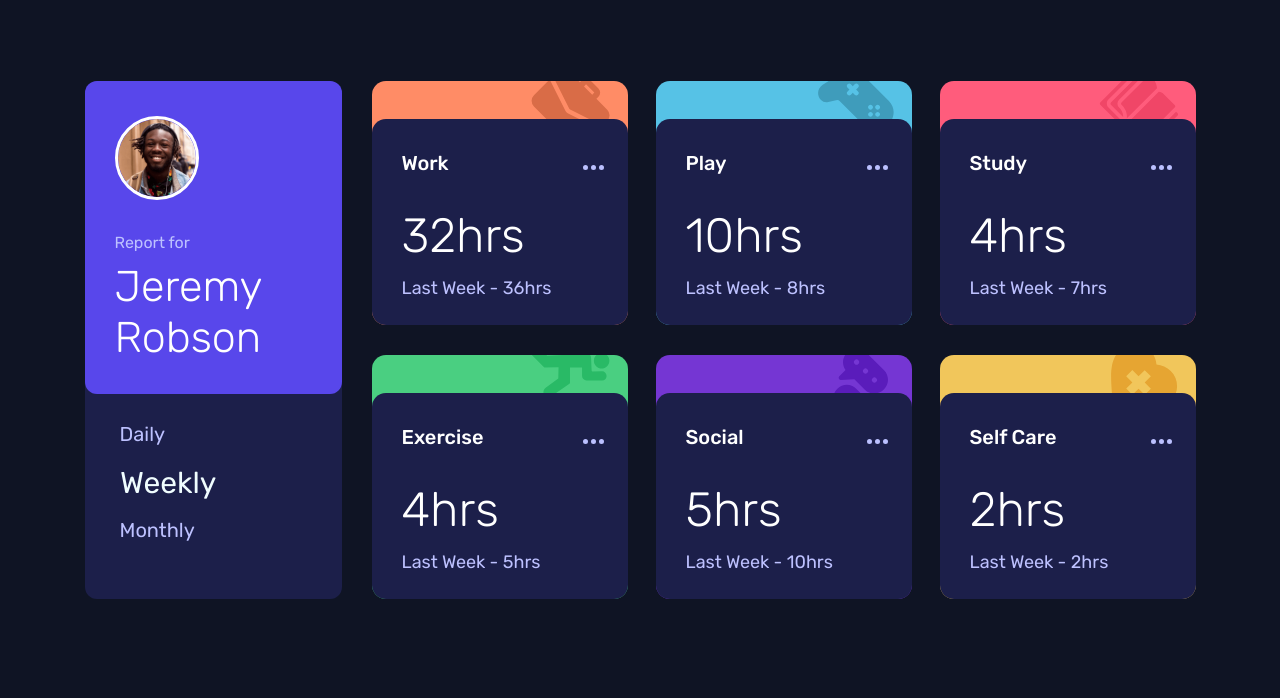
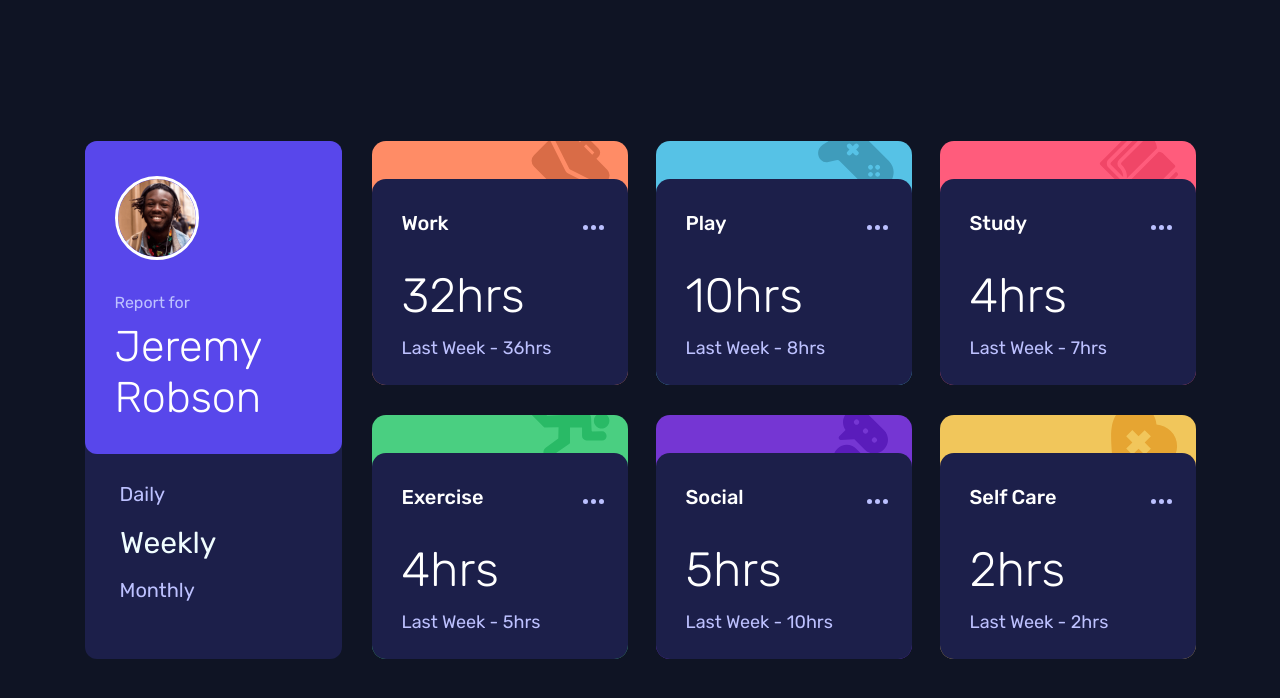
Before and after one commit to fistty/time-tracking-dashboard, a React (Create React App) app: page / in a window 1280 px wide. Shown: the top 698 px of the page. Built offline with nearby package versions, Linux system fonts and the light colour scheme.

Commit message:
Update App.css

```diff
--- a/src/components/App.css
+++ b/src/components/App.css
@@ -335,3 +335,11 @@ main {
     font-size: 48px;
   }
 }
+
+@media screen and (min-width: 1200px) and (min-height: 700px) {
+ body {
+  display: flex;
+  min-height: 100vh;
+  align-items: center;
+ }
+}
```
